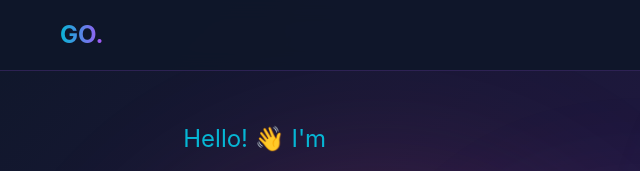
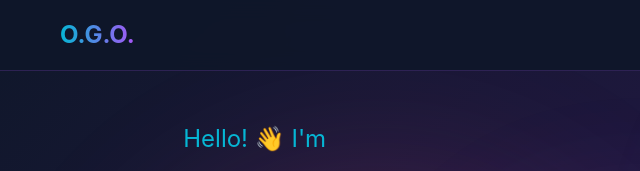
Before and after one commit to georgeodhiambo12/portfolio, a plain HTML site: page index.html in a window 1280 px wide. Shown: the top 171 px of the page, 0-640 px from the left. Drawn offline with Linux system fonts and the light colour scheme.

Commit message:
Initial commit: Interactive portfolio

```diff
--- a/index.html
+++ b/index.html
@@ -739,7 +739,7 @@
   <!-- Navigation -->
   <nav>
     <div class="container">
-      <div class="logo">GO.</div>
+      <div class="logo">O.G.O.</div>
       <button class="menu-toggle" onclick="toggleMenu()">☰</button>
       <ul class="nav-links" id="navLinks">
         <li><a href="#home" onclick="closeMenu()">Home</a></li>
```
